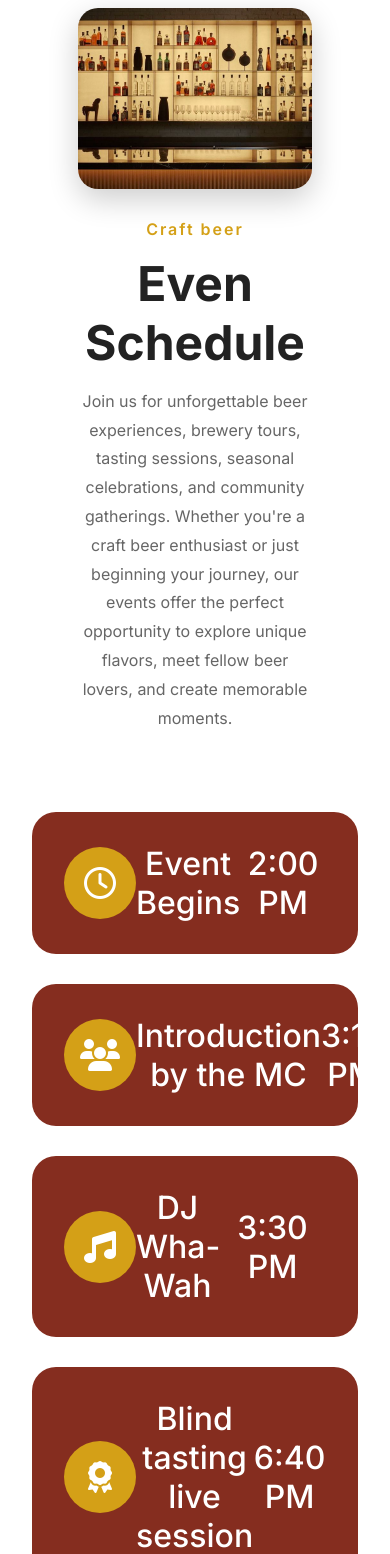
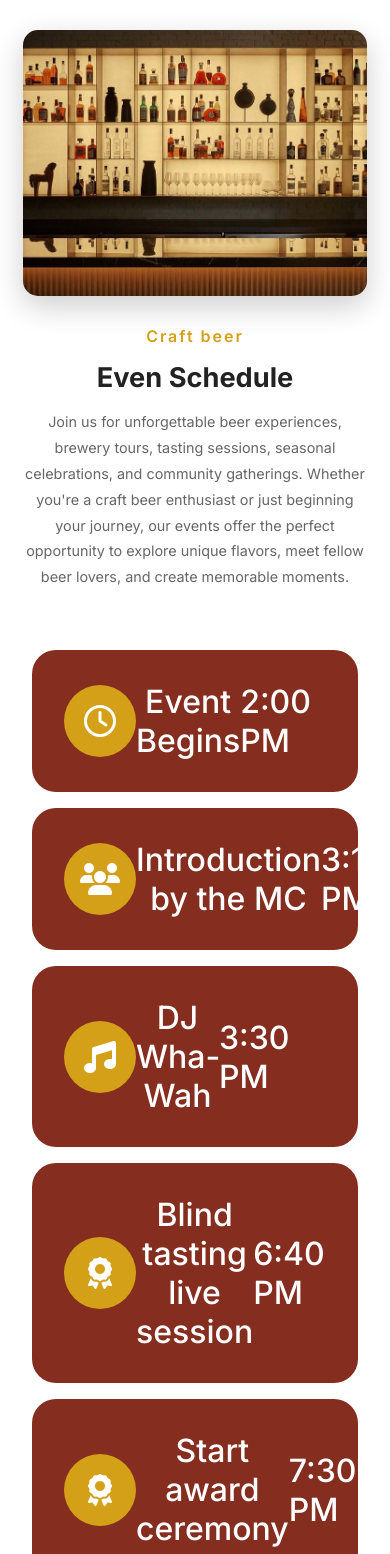
Before and after one commit to dariyatum/cambodian-craft-beer-2026, a Nuxt app: page /schedule in a window 390 px wide. Shown: the top 1554 px of the page. Built offline with nearby package versions, Linux system fonts and the light colour scheme.

Commit message:
that page done by neath

```diff
--- a/app/pages/schedule.vue
+++ b/app/pages/schedule.vue
@@ -177,14 +177,27 @@ body{
     gap: 30px;
     margin: auto 50px;
   }
+}
+  @media (max-width: 480px) {
+  .hero {
+    padding: 0 15px;
+    margin: 30px auto;
+  }
 
-  @media (max-width: 768px) {
-    .schedule-list {
-      flex-direction: column;
-      text-align: center;
-      gap: 30px;
-      margin: 50px auto;
-    }
+  .image img {
+    border-radius: 15px;
+  }
+
+  .content h2 {
+    font-size: 1.7rem;
+  }
+
+  .content p {
+    font-size: 0.9rem;
+  }
+
+  .schedule-list {
+    gap: 1rem;
   }
 }
 </style>
```
